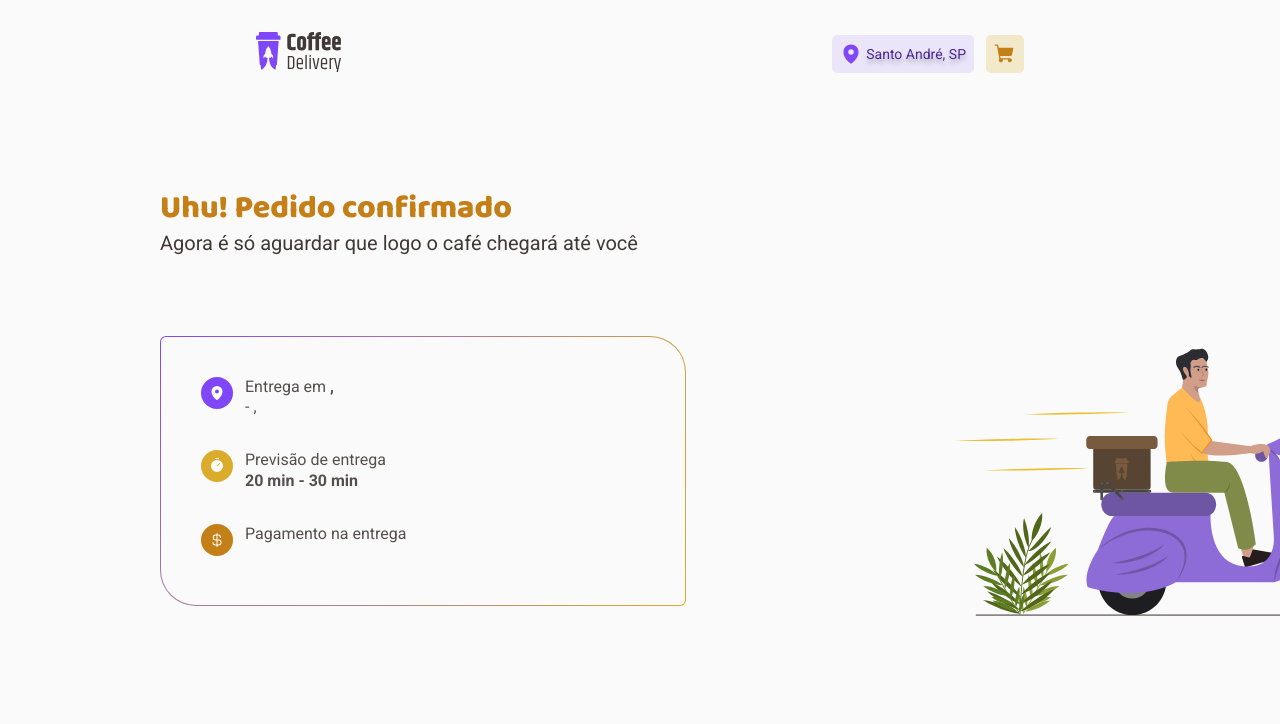
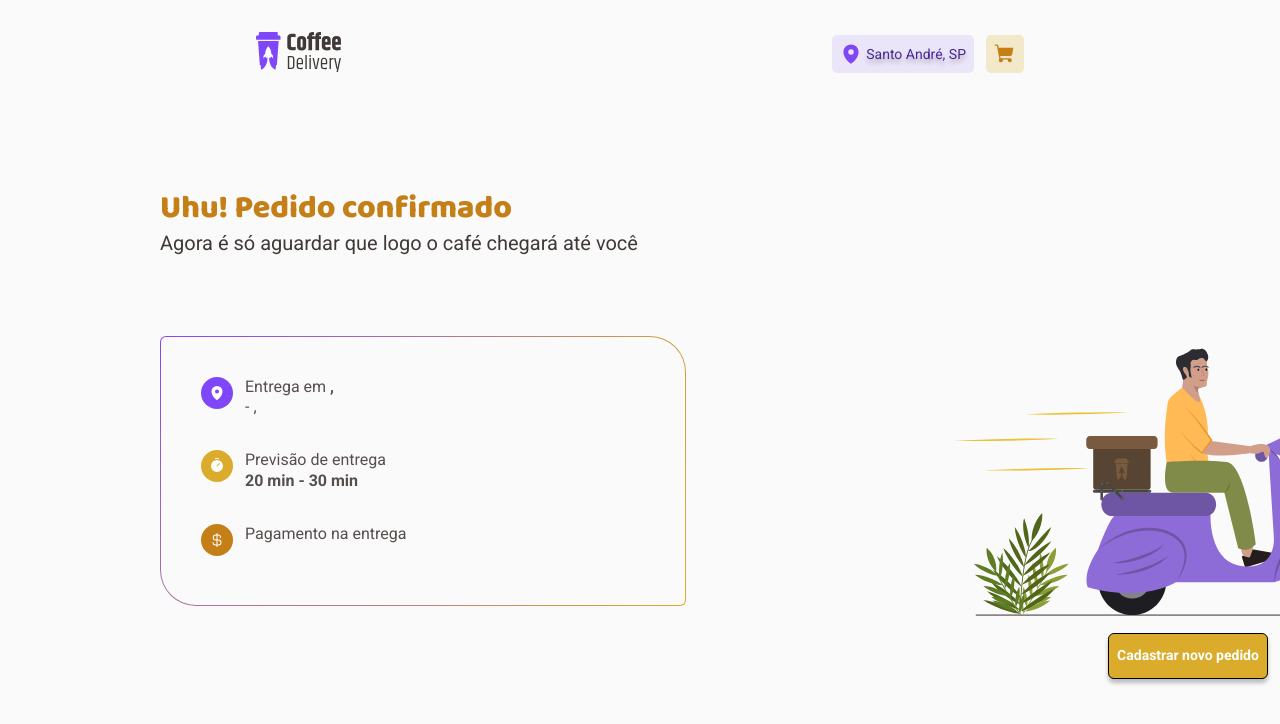
Before and after one commit to obaradelli/coffeDelivery, a React (Vite) app: page /sucess in a window 1280 px wide. Shown: the top 724 px of the page. Built offline with nearby package versions, Linux system fonts and the light colour scheme.

Commit message:
Adding funcionalits

```diff
--- a/src/components/Header/index.tsx
+++ b/src/components/Header/index.tsx
@@ -13,8 +13,22 @@ interface AdressProps {
 }
 
 export function Header() {
+  const [cartQuantity, setCartQuantity] = useState<number>(0)
   const { colors } = useTheme()
-  const { cartQuantity, setItemInStorage } = useCart()
+
+  const getCartQuantity = () => {
+    const jCartItems = localStorage.getItem('coffeDelivery:cartItems')
+
+    console.log(jCartItems)
+
+    if (!jCartItems) return
+
+    const cartItems = JSON.parse(jCartItems)
+
+    console.log(cartItems)
+
+    setCartQuantity(cartItems.lenght)
+  }
 
   const [adress, setAdress] = useState<AdressProps>()
 
@@ -39,6 +53,7 @@ export function Header() {
 
   useEffect(() => {
     setToLocalAdress()
+    getCartQuantity()
   }, [])
 
   return (
--- a/src/pages/Home/index.tsx
+++ b/src/pages/Home/index.tsx
@@ -1,11 +1,12 @@
+import { useEffect } from 'react'
 import { CoffeeList } from './components/CoffeeList'
 import { Intro } from './components/Intro'
 
 export function Home() {
   return (
-    <>
+    <div>
       <Intro />
       <CoffeeList />
-    </>
+    </div>
   )
 }
--- a/src/pages/Sucess/index.tsx
+++ b/src/pages/Sucess/index.tsx
@@ -4,6 +4,7 @@ import { MapPin, Timer, CurrencyDollar } from 'phosphor-react'
 import Illustration from '../../assets/Illustration.svg'
 import { ThemeConsumer } from 'styled-components'
 import { useEffect, useState } from 'react'
+import { NavLink } from 'react-router-dom'
 
 type PaymentType = 'Cartão de Credíto' | 'Cartão de Débito' | 'Dinheiro' | ''
 
@@ -118,8 +119,15 @@ export function Sucess() {
             </div>
           </div>
         </div>
-        <div>
-          <img src={Illustration} />
+        <div className="dpflex">
+          <div>
+            <img src={Illustration} />
+          </div>
+          <div>
+            <NavLink to="/" onClick={() => localStorage.clear()}>
+              <button>Cadastrar novo pedido</button>
+            </NavLink>
+          </div>
         </div>
       </div>
     </DivContainer>
--- a/src/pages/Sucess/styles.ts
+++ b/src/pages/Sucess/styles.ts
@@ -176,5 +176,48 @@ export const DivContainer = styled.div`
       background: #c47f17;
       border-radius: 1000px;
     }
+
+    .dpflex {
+      display: flex;
+      flex-direction: column;
+      align-items: center;
+      justify-content: center;
+
+      button {
+
+          all:unset;
+          cursor: pointer;
+
+          display: flex;
+          flex-direction: row;
+          justify-content: center;
+          align-items: center;
+          padding: 12px 8px;
+          gap:4px
+
+          width: 368px;
+          height: 20px;
+
+          background: ${theme.colors['yellow-']};
+          border: 1px solid #000000;
+          box-shadow: 0px 4px 4px rgba(0, 0, 0, 0.25);
+          border-radius: 6px;
+
+
+          font-family: ${theme.fontFamily.roboto};
+          font-weight: ${theme.fontWeight.extraBold};
+          font-size: ${theme.fontSize[14]};
+          line-height: ${theme.lineHeight[160]};
+
+          font-style: normal;
+          color: ${theme.colors['base-white']};
+
+          &:hover {
+            background: ${theme.colors['yellow-dark']};
+          }
+
+
+      }
+    }
   `}
 `
```
